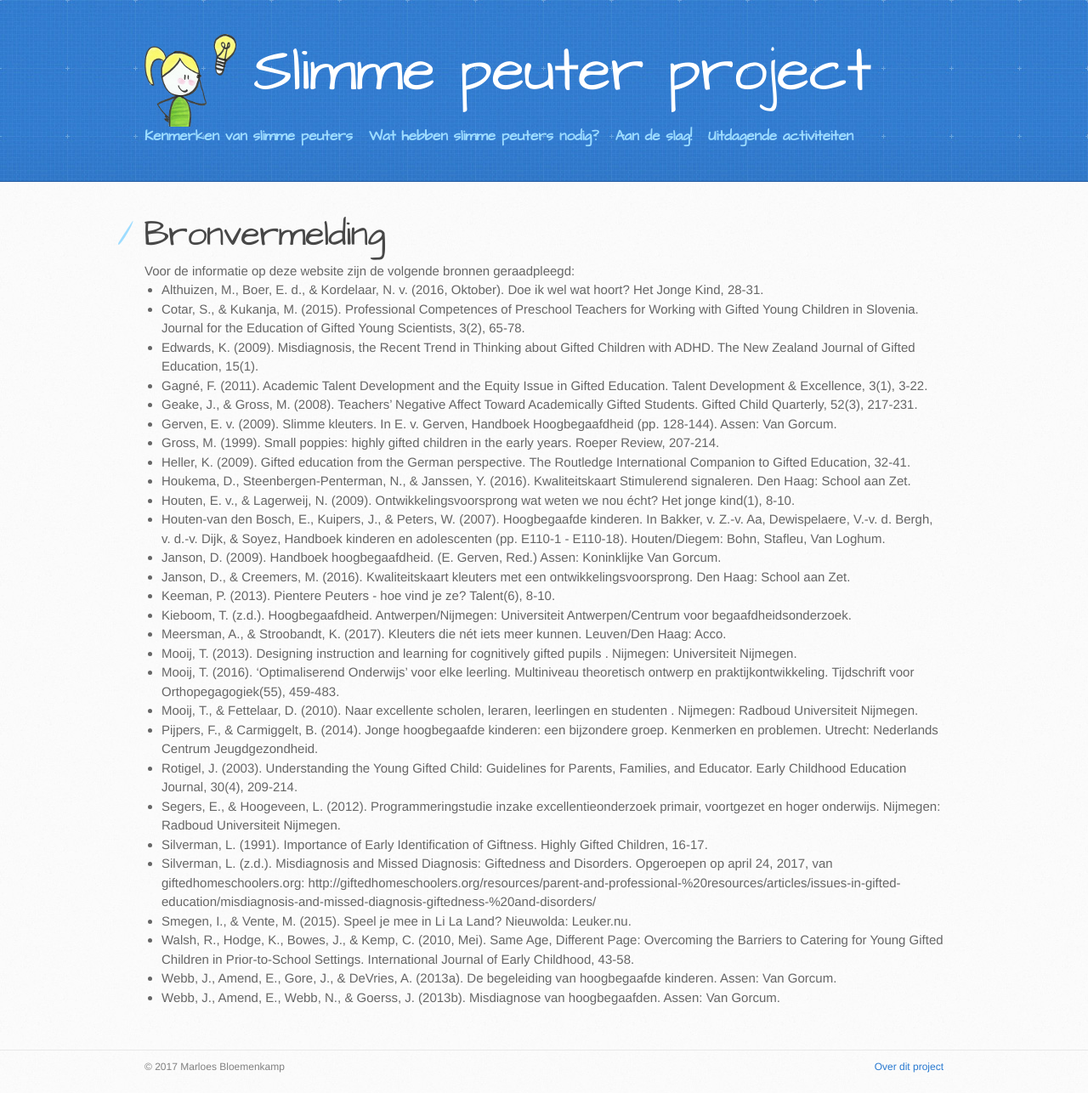
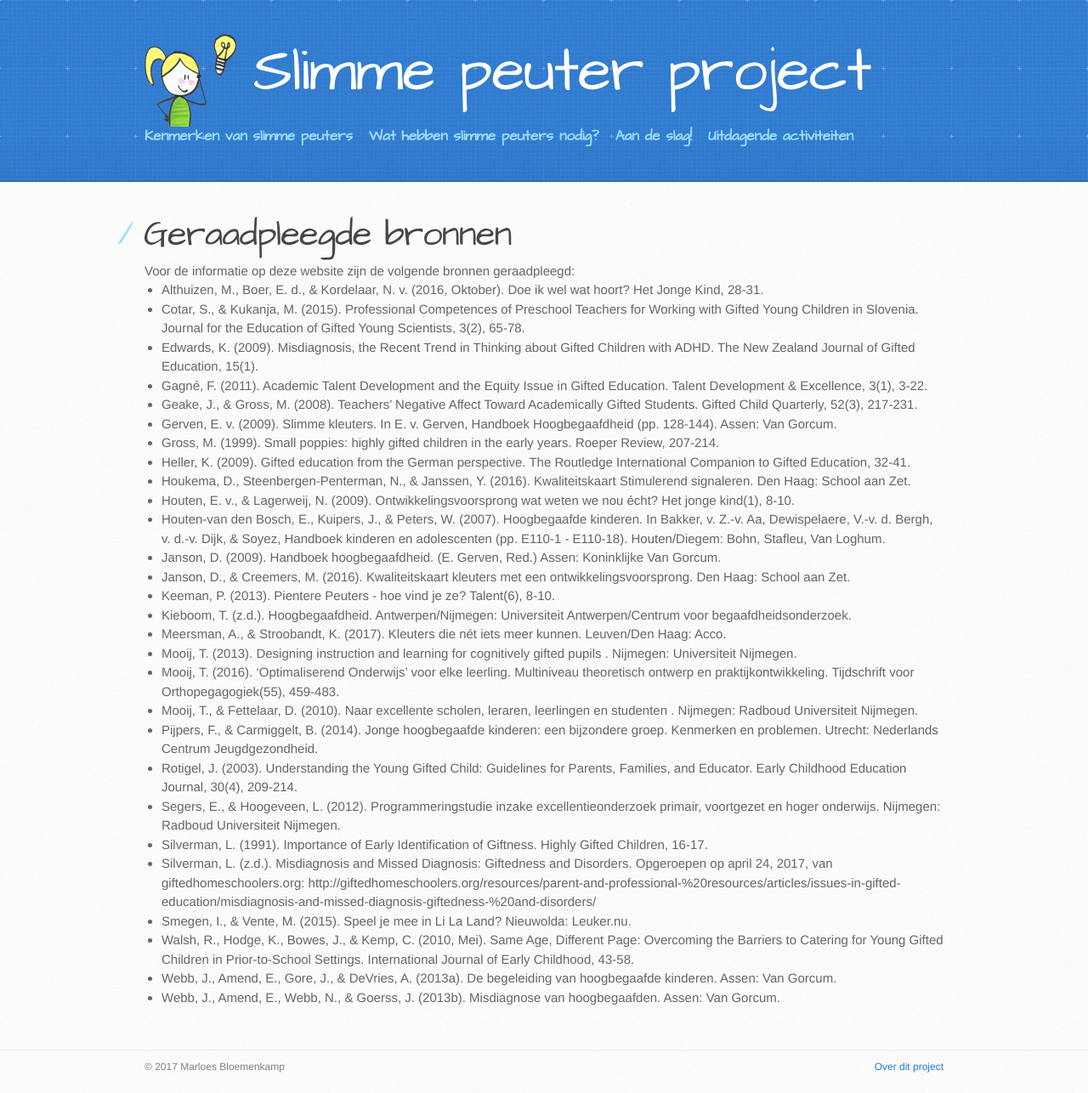
Before and after one commit to marloesbloemenkamp/marloesbloemenkamp.github.io, a Jekyll site: the page built from bronvermelding.md, in a window 1280 px wide. Shown: the whole page at 85% size. Built offline with Jekyll 4.4.1, drawn with Linux system fonts in a browser that asks for light colours.

Commit message:
Update bronvermelding.md

```diff
--- a/bronvermelding.md
+++ b/bronvermelding.md
@@ -1,6 +1,6 @@
 ---
 layout: page
-title: Bronvermelding
+title: Geraadpleegde bronnen
 permalink: /bronvermelding/
 parent: index
 published: true
```
